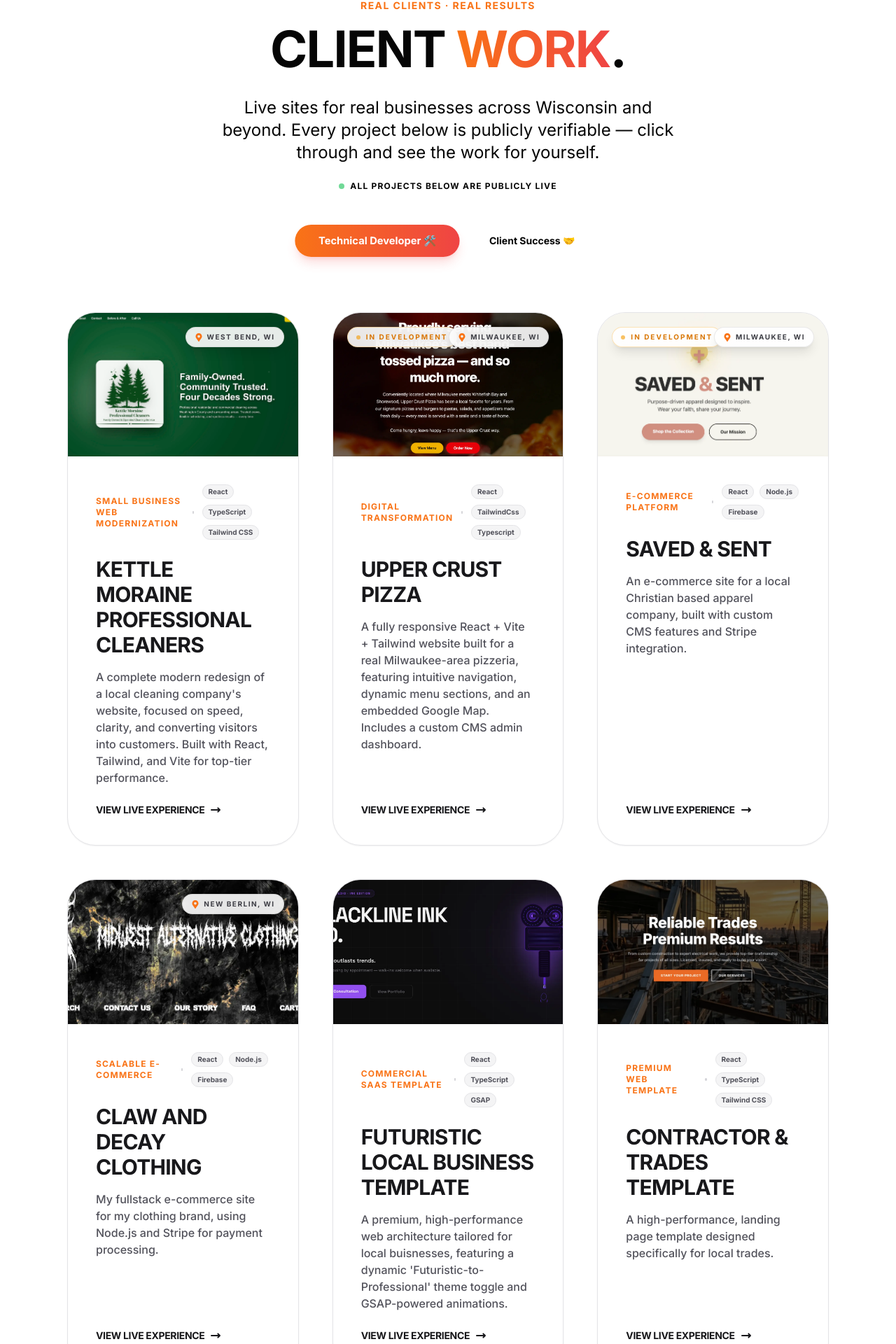
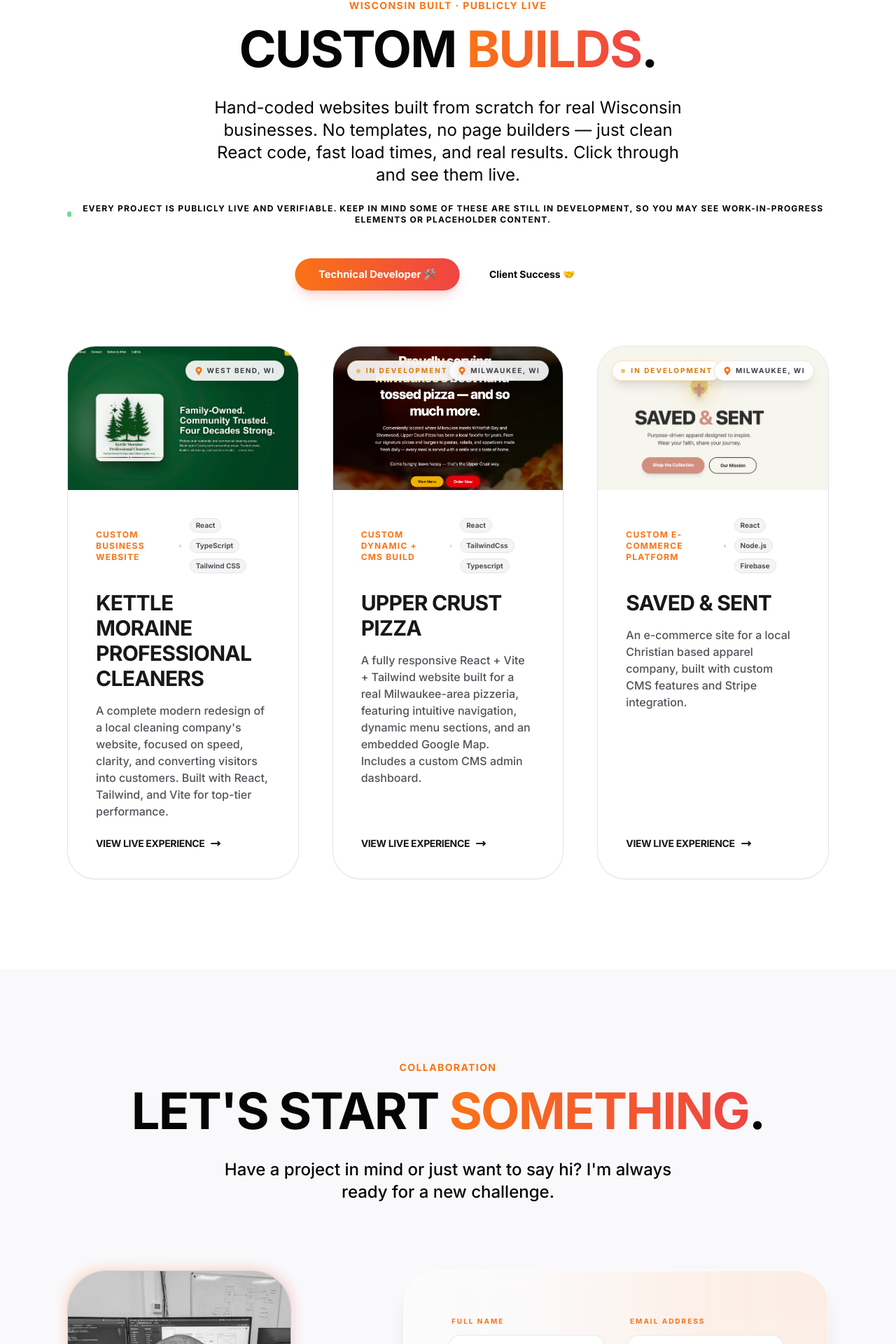
Before and after one commit to ZachAH/Portfolio_2025, a React (Vite) app: page / in a window 1280 px wide. Shown: the part 4053-5973 px from the top of the page at 70% size. Built offline with nearby package versions, Linux system fonts and the light colour scheme; no server answers.

Commit message:
grab a beer

```diff
--- a/src/components/Projects.jsx
+++ b/src/components/Projects.jsx
@@ -14,7 +14,7 @@
   {
     id: 9,
     title: "Kettle Moraine Professional Cleaners",
-    category: "Small Business Web Modernization",
+    category: "Custom Business Website",
     location: "West Bend, WI",
     description: "A complete modern redesign of a local cleaning company's website, focused on speed, clarity, and converting visitors into customers. Built with React, Tailwind, and Vite for top-tier performance.",
     csDescription: "Transformed a legacy small-business website into a high-performing, mobile-first platform. Implemented a fully modern React architecture, responsive UI components, optimized hero sections, and a clean service navigation system.",
@@ -26,7 +26,7 @@
   {
     id: 7,
     title: "Upper Crust Pizza",
-    category: "Digital Transformation",
+    category: "Custom Dynamic + CMS Build",
     location: "Milwaukee, WI",
     isDevelopment: true,
     description: "A fully responsive React + Vite + Tailwind website built for a real Milwaukee-area pizzeria, featuring intuitive navigation, dynamic menu sections, and an embedded Google Map. Includes a custom CMS admin dashboard.",
@@ -39,7 +39,7 @@
   {
     id: 5,
     title: "Saved & Sent",
-    category: "E-Commerce Platform",
+    category: "Custom E-Commerce Platform",
     location: "Milwaukee, WI",
     isDevelopment: true,
     description: "An e-commerce site for a local Christian based apparel company, built with custom CMS features and Stripe integration.",
@@ -49,40 +49,6 @@
     tags: ["React", "Node.js", "Firebase", "Stripe"],
     testimonial: null, // TODO: add real client quote when available
   },
-  {
-    id: 1,
-    title: "Claw and Decay Clothing",
-    category: "Scalable E-commerce",
-    location: "New Berlin, WI",
-    description: "My fullstack e-commerce site for my clothing brand, using Node.js and Stripe for payment processing.",
-    csDescription: "Engineered and deployed an integrated e-commerce platform. Optimized checkout flows and created support documentation for efficient CS team handoff.",
-    image: "/CAD.webp",
-    link: "https://clawanddecay.com/",
-    tags: ["React", "Node.js", "Firebase", "Stripe"],
-    testimonial: null, // TODO: add real quote — this is Zach's own brand
-  },
-  {
-    id: 2,
-    title: "Futuristic Local Business Template",
-    category: "Commercial SaaS Template",
-    isTemplate: true,
-    description: "A premium, high-performance web architecture tailored for local buisnesses, featuring a dynamic 'Futuristic-to-Professional' theme toggle and GSAP-powered animations.",
-    csDescription: "Developed a custom-engineered 'Theme Engine' with GSAP-powered animations and dynamic CSS variable injection, enabling a seamless 'Futuristic-to-Professional' aesthetic toggle for end-users.",
-    image: "/saas_template.webp", // Update to your new screenshot
-    link: "https://futuristiclocal.netlify.app/", // Use your live demo link here
-    tags: ["React", "TypeScript", "GSAP", "Tailwind CSS v4"]
-  },
-  {
-    id: 6,
-    title: "Contractor & Trades Template",
-    category: "Premium Web Template",
-    isTemplate: true,
-    description: "A high-performance, landing page template designed specifically for local trades.",
-    csDescription: "Engineered a high-performance conversion engine for local service providers, featuring a mobile-first architecture and schema markup integration that boosts local SEO visibility. Every component is modularized for 100% brand scalability, ensuring zero layout shift during theme transitions.",
-    image: "/construction_template.webp",
-    link: "https://tradestemplatezh.netlify.app/",
-    tags: ["React", "TypeScript", "Tailwind CSS", "GSAP"]
-  }
 ];
 
 const Projects = ({ handleMouseEnter, handleMouseLeave }) => {
@@ -98,19 +64,19 @@
           transition={{ duration: 1, ease: [0.22, 1, 0.36, 1] }}
           className="mb-20 text-center"
         >
-          <span className="text-sm font-bold tracking-widest text-accent-orange uppercase mb-4 inline-block">Real Clients · Real Results</span>
+          <span className="text-sm font-bold tracking-widest text-accent-orange uppercase mb-4 inline-block">Wisconsin Built · Publicly Live</span>
           <h2 className="text-5xl md:text-7xl font-bold tracking-tight mb-8 text-text-primary uppercase"
             onMouseEnter={handleMouseEnter}
             onMouseLeave={handleMouseLeave}
           >
-            Client <span className="text-gradient">Work</span>.
+            Custom <span className="text-gradient">Builds</span>.
           </h2>
           <p className="text-xl md:text-2xl text-text-secondary max-w-2xl mx-auto leading-relaxed mb-6">
-            Live sites for real businesses across Wisconsin and beyond. Every project below is publicly verifiable — click through and see the work for yourself.
+            Hand-coded websites built from scratch for real Wisconsin businesses. No templates, no page builders — just clean React code, fast load times, and real results. Click through and see them live.
           </p>
           <div className="flex items-center justify-center gap-2 text-xs font-bold tracking-widest text-text-secondary uppercase mb-12">
             <span className="w-2 h-2 rounded-full bg-green-500 animate-pulse" />
-            All projects below are publicly live
+            Every project is publicly live and verifiable. Keep in mind some of these are still in development, so you may see work-in-progress elements or placeholder content.
           </div>
           <div className="flex flex-col sm:flex-row justify-center gap-4">
             <button
```
